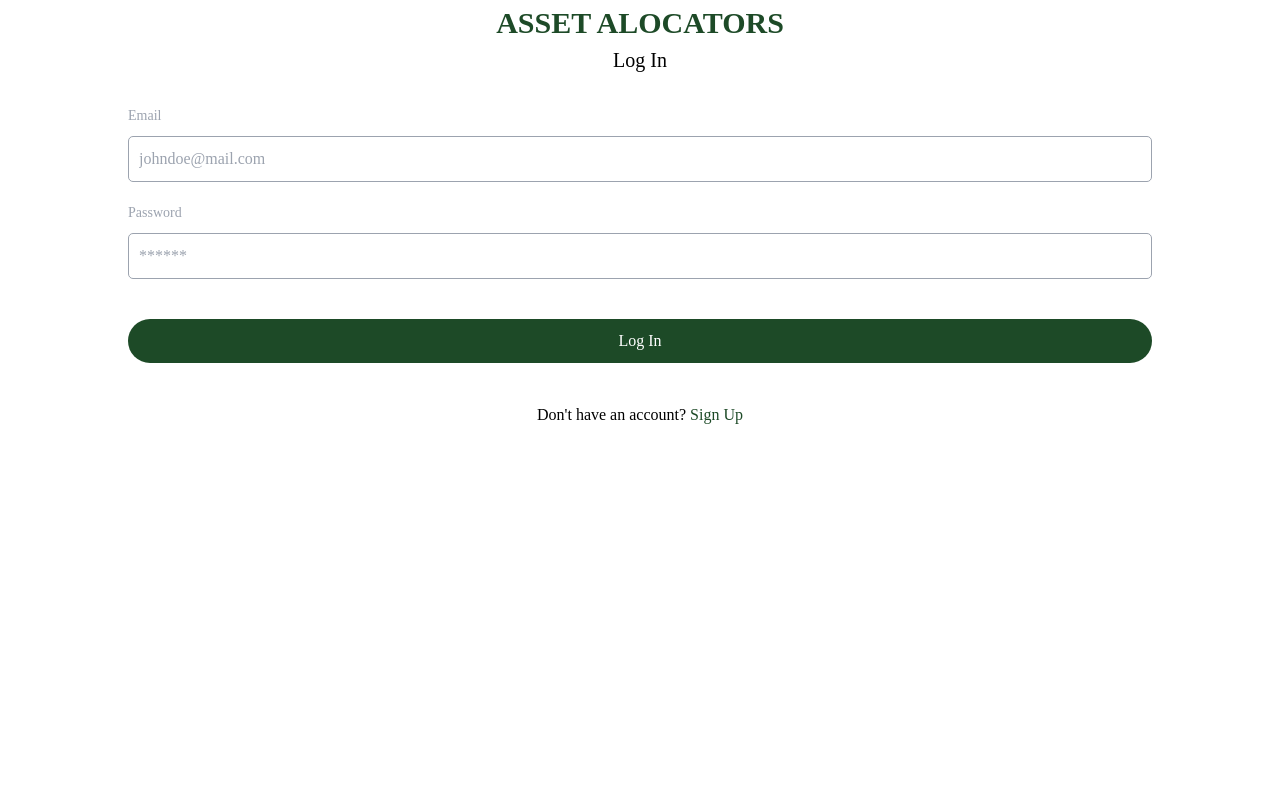
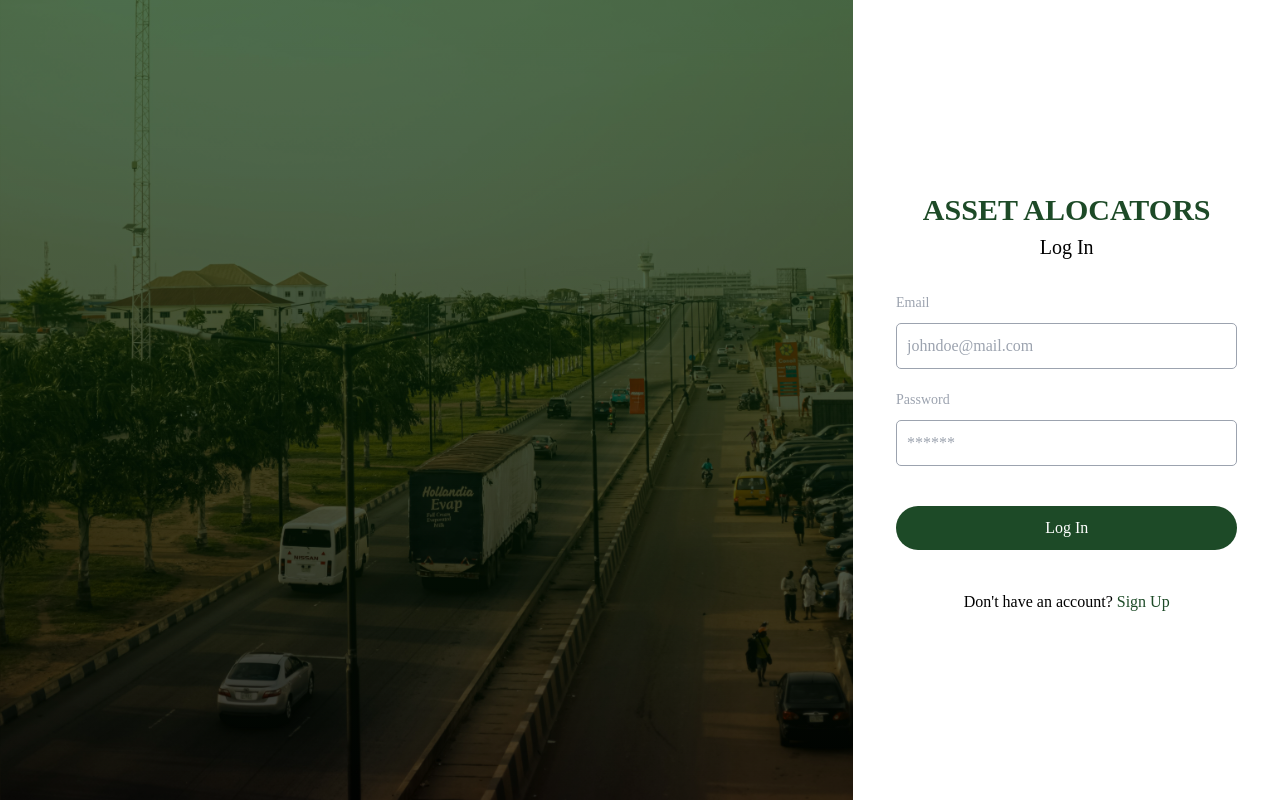
Before and after one commit to SamDesigner/EstateSite, a React (Vite) app: page /admin/login in a window 1280 px wide. Built offline with nearby package versions, Linux system fonts and the light colour scheme; no server answers.

Commit message:
Made a brief adjustment to the routing

```diff
--- a/src/App.jsx
+++ b/src/App.jsx
@@ -1,6 +1,6 @@
 import Home from "./Pages/Home";
 import Contact from "./Pages/Contact";
-// import AuthLayout from "./layouts/AuthLayout";
+import AuthLayout from "./layouts/AuthLayout";
 // import Showcase from "./components/Showcase/Showcase"
 import Services from "./Pages/Services";
 import {
@@ -52,7 +52,8 @@ function App() {
           <Route path="/property/:id" element={<PropertyView />} />
           {/* <Route path="/admin" element={<Auth />} /> */}
           <Route path="/ereceipt" element={<EReceipt />} />
-          <Route path="/admin" element={<Auth />}>
+          <Route path="/admin" element={<AuthLayout />}>
+            <Route index element={<Auth />} />
             <Route path="login" element={<Auth />} />
             <Route path="signup" element={<SignUp />} />
           </Route>
```
